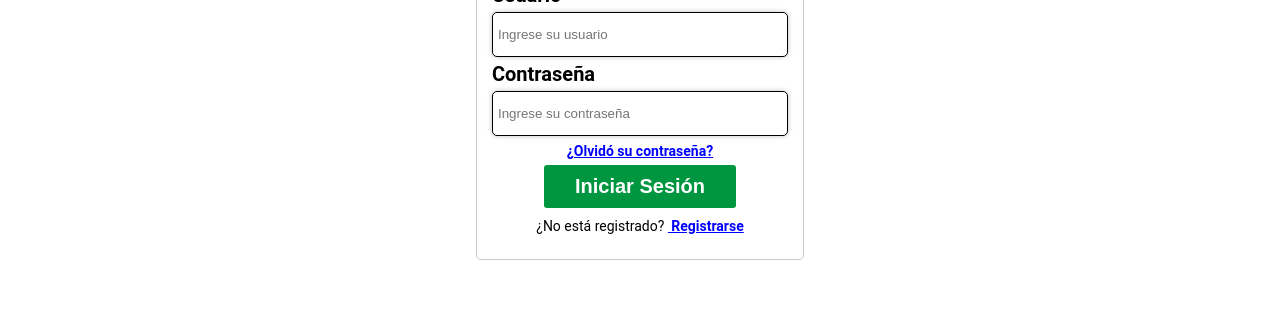
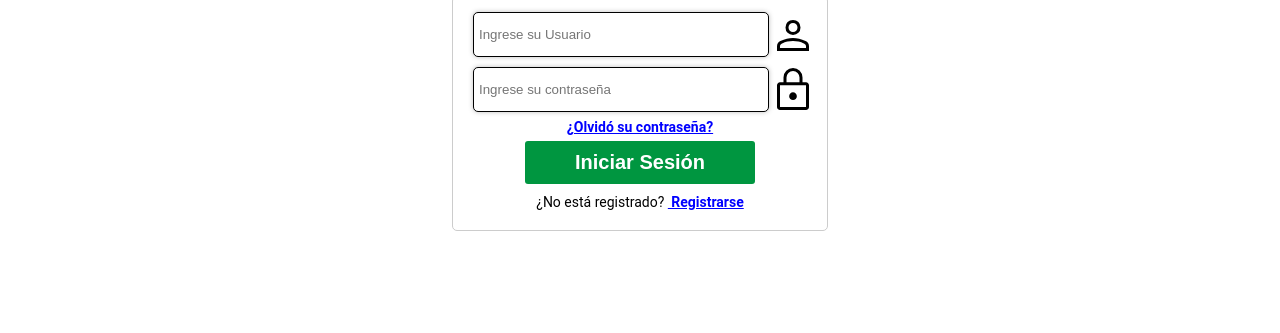
Before and after one commit to sebasZo/LuisEstela.github.io, a plain HTML site: page index.html in a window 1280 px wide. Shown: the part 467-800 px from the top of the page. Drawn offline with Linux system fonts and the light colour scheme.

Commit message:
Login FINALIZADO

```diff
--- a/Login/style.css
+++ /dev/null
@@ -1,115 +0,0 @@
-body {
-	margin: 0;
-	padding: 0;
-	font-family: Arial, sans-serif;
-	display: flex;
-	justify-content: center;
-	align-items: center;
-	min-height: 100vh;
-	background-color: #ffffff;
-}
-
-main {
-	width: 90%;
-	max-width: 400px;
-	padding: 200px;
-	background-color: #ffffff;
-}
-
-header {
-	text-align: center;
-	margin-bottom: 20px;
-}
-.Barra{
-position: absolute;
-width: 100%;
-height: 70px;
-left: 0px;
-top: 0px;
-background: #004176;
-
-}
-h1{
-	position: absolute;
-width: 842px;
-height: 38px;
-left: 324px;
-top: 1px;
-
-font-family: 'Roboto';
-font-style: normal;
-font-weight: 500px;
-font-size: 36px;
-line-height: 42px;
-
-color: #FFFFFF;
-}
-
-.logo {
-	width: 100%;
-	max-width: 200px;
-	margin: 0 auto;
-}
-
-form {
-	display: flex;
-	flex-direction: column;
-}
-
-form > * {
-	margin-bottom: 20px;
-}
-
-form > div {
-	position: relative;
-}
-
-form input[type="text"],
-form input[type="password"] {
-	padding-left: 10px;
-	width: 100%;
-	box-sizing: border-box;
-}
-
-form img {
-	position: absolute;
-	left: calc(100% - 50px);
-	top: 50%;
-	transform: translateY(-50%);
-	height: 50px;
-	width: 50px;
-}
-
-button {
-	box-sizing: border-box;
-	width: 100%;
-	height: 50px;
-	background: #009640;
-	border: 1px solid #000000;
-	box-shadow: 2px 2px 4px rgba(0, 0, 0, 0.59);
-	border-radius: 5px;
-}
-
-.olvido {
-	text-align: center;
-	position: fixed;
-	bottom: 215px;
-	left: 50%;
-	transform: translateX(-50%);
-	font-family: 'Roboto';
-	font-style: normal;
-	font-weight: 500;
-	font-size: 13px;
-	line-height: 15px;
-	text-decoration-line: underline;
-	color: #7A7A7A;
-}
-
-form input {
-	width: 100%;
-	height: 58px;
-	box-sizing: border-box;
-	border: 1px solid #000000;
-	border-radius: 5px;
-	font-size: 20px;
-}
--- a/index.html
+++ b/index.html
@@ -1,36 +1,47 @@
 <!DOCTYPE html>
+
 <html lang="en">
+
 <head>
-    <meta charset="UTF-8">
+    <meta http-equiv="Content-Type" content="text/html; charset=UTF-8">
+
     <meta http-equiv="X-UA-Compatible" content="IE=edge">
     <meta name="viewport" content="width=device-width, initial-scale=1.0">
     <title>Login ECODAR</title>
     <link rel="stylesheet" href="styles.css">
 </head>
+
 <body>
     <div class="banner">
         <h1>¡Bienvenido a ECODAR!</h1>
     </div>
 
     <div class="container">
+
         <div class="logo">
             <img src="logoECODAR.png" alt="Logo ECODAR">
         </div>
 
         <form class="login-form">
-        <div class="form-group">
-            <label for="usuario">Usuario</label>
-            <input type="text" id="usuario" name="usuario" placeholder="Ingrese su usuario">
+
+            <div class="form-group" >
+                <input type="text" id="usuario" name="usuario" placeholder="Ingrese su Usuario">
+                <img src="userIcon.svg" class="icons"
+            >
             </div>
 
-        <div class="form-group">
-            <label for="contrasena">Contraseña</label>
+            <div class="form-group" >
                 <input type="password" id="contrasena" name="contrasena" placeholder="Ingrese su contraseña">
+                <img src="passwordIcon.svg" class="icons">
             </div>
-        <div class="forgot-password">
+
+            <div class="password-msg">
                 <a href="https://youtu.be/OWodAv1KHaM">¿Olvidó su contraseña?</a>
             </div>
-        <button type="button" onclick="window.location.href='MenuPrincipal/menuprincipal.html'">Iniciar Sesión</button>
+
+
+            <button type="button" onclick="window.location.href='MenuPrincipal/menuprincipal.html'">Iniciar
+                Sesión</button>
 
             <div class="register-msg">
                 ¿No está registrado?&nbsp;<a href="AreaRegistro/registro.html" class="register-link"> Registrarse</a>
@@ -39,5 +50,8 @@
         </form>
 
 
+
+    </div>
 </body>
+
 </html>
--- a/styles.css
+++ b/styles.css
@@ -20,13 +20,9 @@ body {
 
 .container {
     text-align: center;
-    flex-grow: 1;
-    display: flex;
-    flex-direction: column;
-    justify-content: center;
-    align-content: center;
-    align-items: center;
-    width: 100%;
+    max-width: 500px;
+    margin-top: auto;
+    margin-bottom: auto;
 }
 
 .logo img {
@@ -34,16 +30,22 @@ body {
     height: auto;
 }
 
+
 .login-form {
-    max-width: 340px;
-    margin: 8px;
-    padding: 15px;
+    padding: 10px;
     background-color: #fff;
     border: 1px solid #ccc;
     border-radius: 5px;
+    margin: 8px 12px;
 }
+
 .form-group  {
+    display: flex;
     text-align: left;
+    align-content: center;
+    justify-content: center;
+    align-items: center;
+    margin-left: 10px;
 }
 .form-group label {
     margin-bottom: 5px;
@@ -52,7 +54,7 @@ body {
 }
 
 .form-group input {
-    width: 96%;
+    width: 100%;
     min-height: 33px;
     margin: 5px 0;
     background: #FFFFFF;
@@ -61,6 +63,7 @@ body {
     border-radius: 5px;
     padding: 5px;
 }
+
 
 button {
     background-color: #009640;
@@ -79,11 +82,11 @@ button:hover {
     background-color: #015e29;
 }
 
-.forgot-password{
+.password-msg{
     padding-bottom: 5px;
 }
 
-.forgot-password a {
+.password-msg a {
     font-weight: 600;
     font-size: 14px;
     color: #0000FF;
@@ -102,3 +105,6 @@ button:hover {
     text-decoration: underline;
     font-weight: 600;
 }
+.icons {
+    fill: #ff0000; /* Cambia el color al rojo (#ff0000) */
+}
```
Also changed, not shown: Login/index.html (deleted, +0 -42 lines), Login/Group 1.png (deleted), Login/contrase.png (deleted), Login/usuario.png (deleted), passwordIcon.svg (added), userIcon.svg (added), 1 other file. Lines whose indentation alone changed are shown as unchanged.
